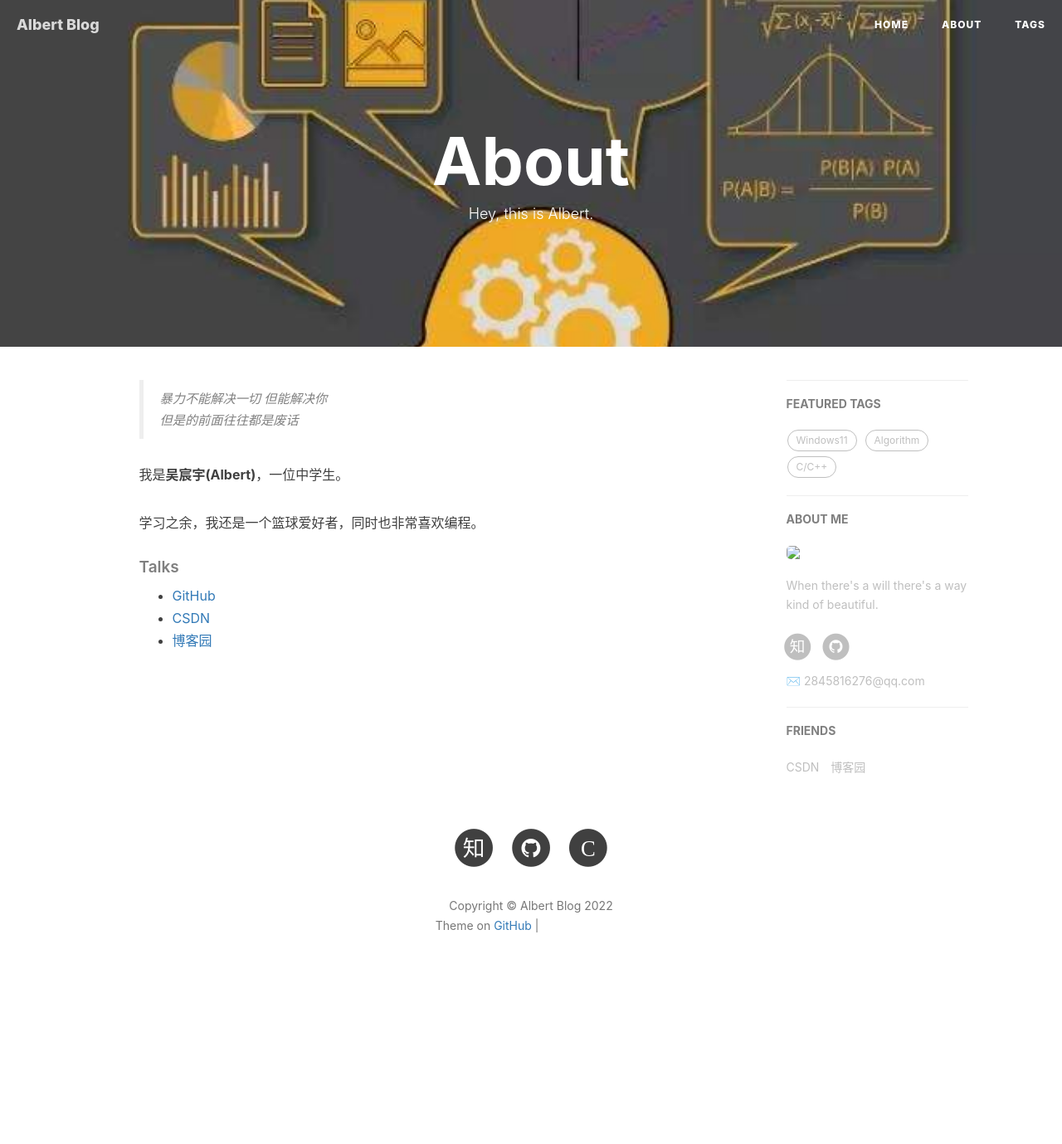
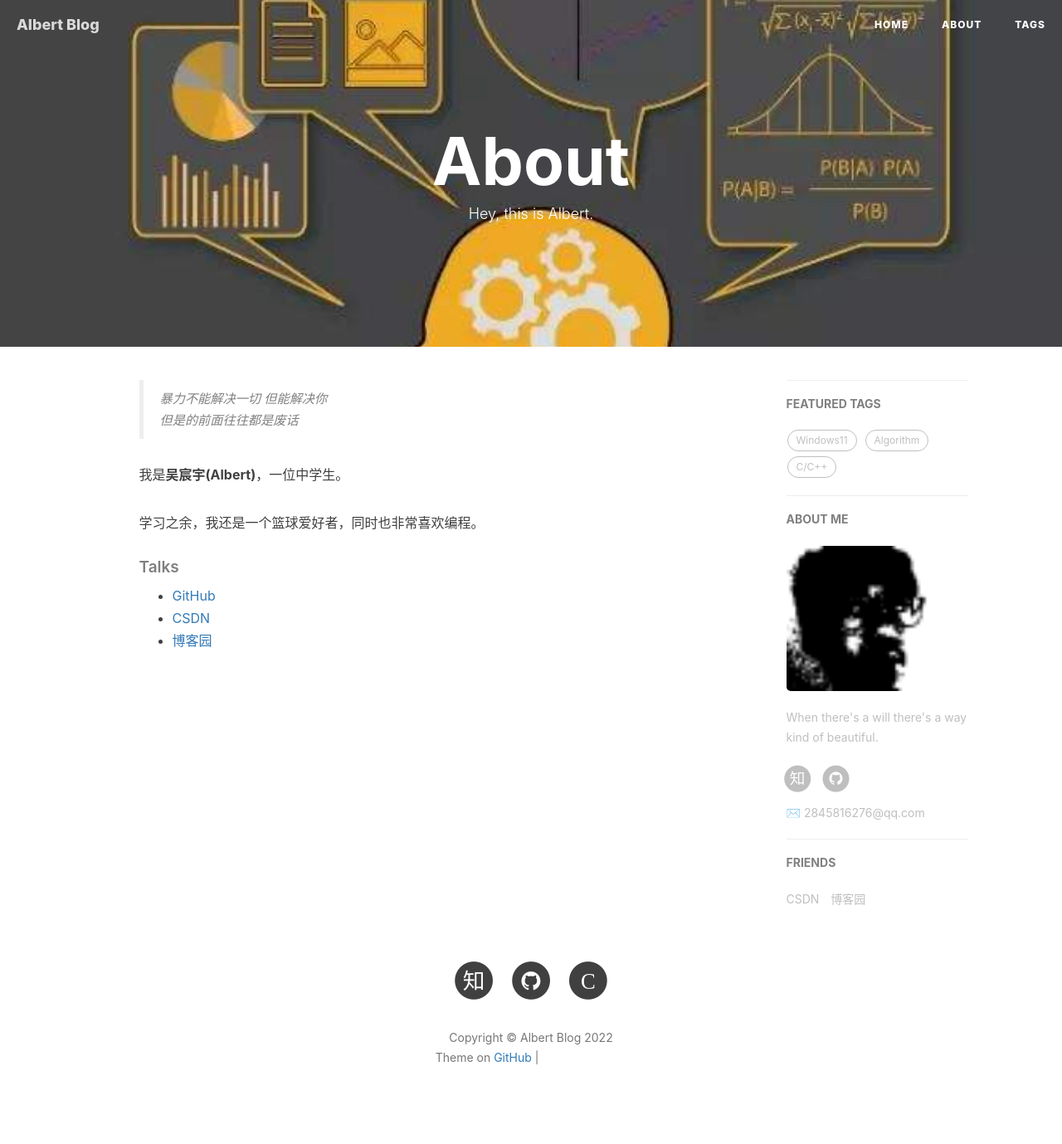
Before and after one commit to Dsmtyu/Dsmtyu.github.io, a Jekyll site: the page built from about.html, in a window 1280 px wide. Shown: the whole page at 83% size. Built offline with Jekyll 4.4.1, drawn with Linux system fonts in a browser that asks for light colours; nearby versions of some CDN libraries; comment, search, counter and statistics services are not loaded; before the commit the page ends 1220 px from its top, so only the background shows below that; grey boxes are pictures that could not be loaded.

Commit message:
Update _config.yml

```diff
--- a/_config.yml
+++ b/_config.yml
@@ -12,7 +12,7 @@
 # Sidebar settings
 sidebar: true                           # whether or not using Sidebar.
 sidebar-about-description: "When there's a will there's a way kind of beautiful."
-sidebar-avatar: img/about.jpg      # use absolute URL, seeing it's used in both `/` and `/about/`
+sidebar-avatar: /img/about.jpg      # use absolute URL, seeing it's used in both `/` and `/about/`
 
 
 
```
